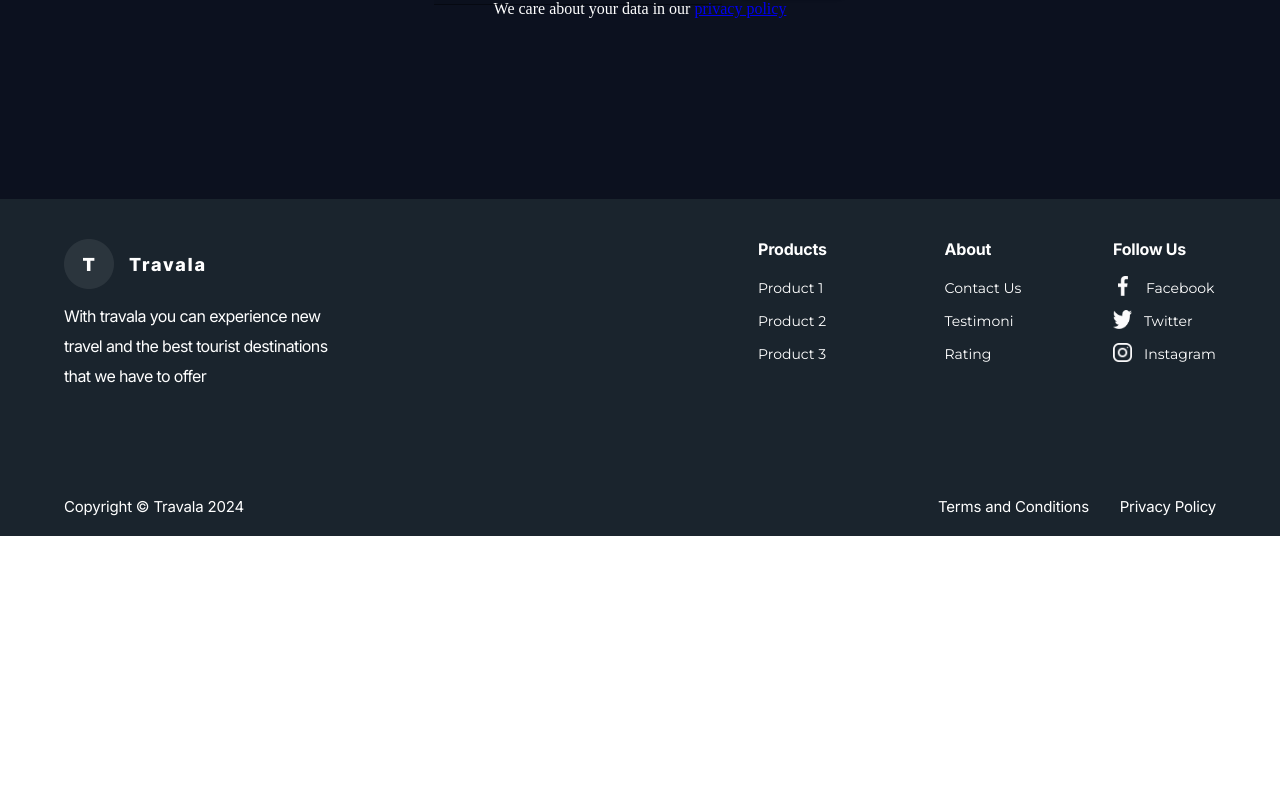
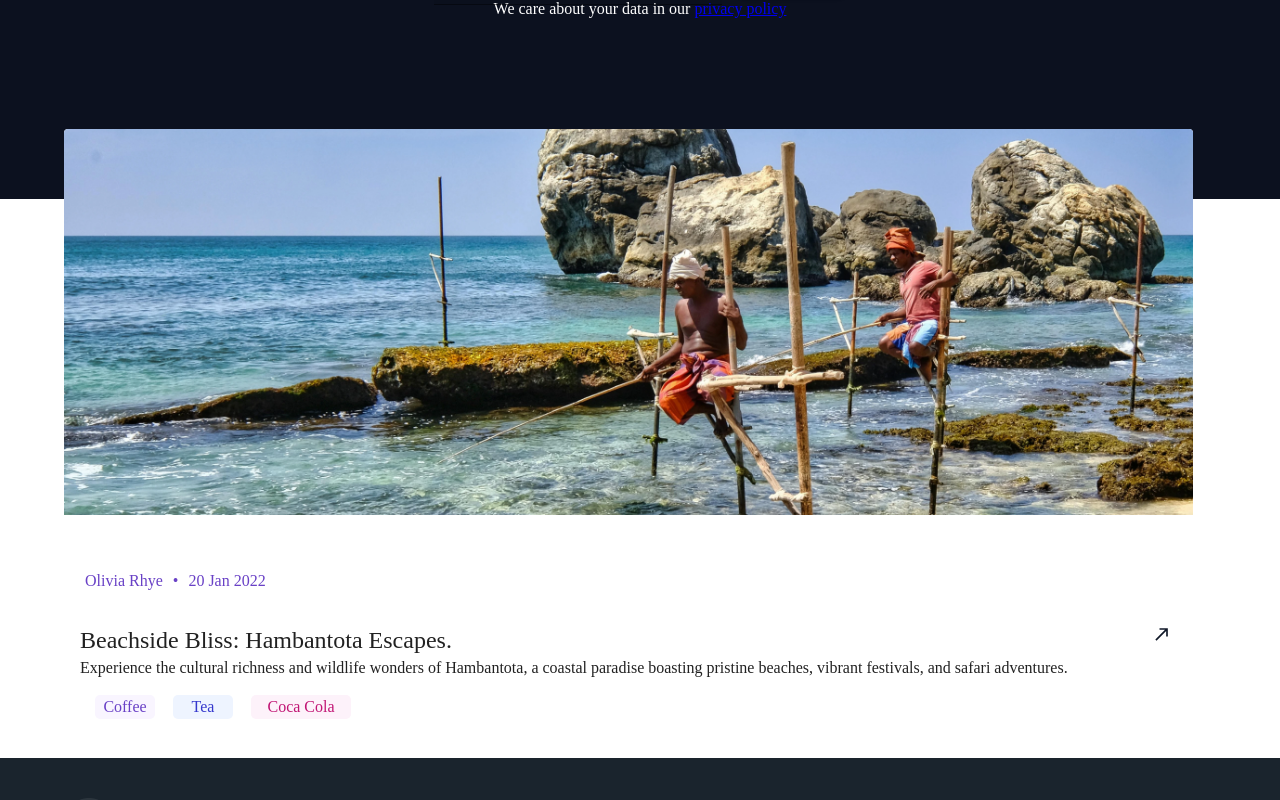
Before and after one commit to Software-Lifecycle-Consultants/slc-open-hms, a Next.js app: page /blog in a window 1280 px wide. Shown: the part 316-1116 px from the top of the page. Before the commit the page ends 852 px from the top, so only its background shows below. Built offline with nearby package versions, Linux system fonts and the light colour scheme.

Commit message:
Implement the image card in blog page

```diff
--- a/app/blog/page.tsx
+++ b/app/blog/page.tsx
@@ -1,9 +1,11 @@
 "use client";
 import { Box, Container } from "@mui/material";
 import Banner from "@/components/blogPage/Banner1"
+import BlogCard from "@/components/blogPage/blogcard";
 
 export default function blog(){
     return (
+      <>
         <Box
         sx={{
           backgroundColor: "#0C111F",
@@ -15,6 +17,19 @@ export default function blog(){
         <Container>
           <Banner />
         </Container>
+        </Box>
+        <Box
+        sx={{marginTop:"-80px"}}>
+        <Container>
+          <BlogCard
+            image= {"/images/blogPage/hambanthota.webp"}
+            user= {"user"}
+            date= {"2000-2-2"}
+            title={"test title"}
+            description= {"string"}
+            tag= {"tag"} />
+        </Container>
       </Box>
+      </>
       );
 }
--- /dev/null
+++ b/components/blogPage/blogcard.tsx
@@ -0,0 +1,142 @@
+"use client";
+import React from "react";
+import Image from "next/image";
+import {
+  Box,
+  Card,
+  CardContent,
+  Typography,
+} from "@mui/material";
+import { useRouter } from "next/navigation";
+import NorthEastIcon from '@mui/icons-material/NorthEast';
+
+interface BlogCardProps {
+  image: string;
+  user: string;
+  date: string;
+  title: string;
+  description: string;
+  tag: string;
+}
+export const ulstyles={
+  margin: "10px",
+  padding: "0px",
+  listStyle: "none",
+  display: "flex",
+  flexWrap: "wrap",
+  gap: "8px",
+}
+export const listyles={
+  background: "#cce5ff",
+  color: "darkblue",
+  margin: "5px",
+  borderRadius: "5px",
+}
+
+
+
+
+const BlogCard: React.FC<BlogCardProps> = ({ image, user, date, title, description, tag }) => {
+  const router = useRouter();
+
+
+
+  return (
+    <>
+      <Card
+        elevation={0}
+        sx={{
+            marginTop:"10px",
+          borderColor: "var(--light-separators-colors-secondary, #E1E1E1)",
+          maxWidth: "98%",
+          height: "auto",
+        }}
+      >
+        <Box
+          style={{
+            position: "relative",
+            maxWidth: "1216px",
+            margin: "0 auto",
+          }}
+        >
+          <Image
+            src={image}
+            alt="test"
+            width={1000}
+            height={310}
+            style={{
+              width: "100%",
+              height: "auto",
+              flexShrink: 0,
+            }}
+          />
+        </Box>
+        <CardContent>
+          <Box sx={{ paddingTop: "10px", marginBottom: "10%", display:"flex" }}>
+          <ul style={{
+            padding: "0px",
+            listStyle: "none",
+            display: "flex",
+            }} >
+                <li style={{color: "#6941C6",
+                margin: "5px",}}>
+                Olivia Rhye
+                </li>
+                <li style={{color: "#6941C6",
+                margin: "5px",}}>
+                •
+                </li>
+                <li style={{color: "#6941C6",
+                margin: "5px",
+                }}>
+                20 Jan 2022
+                </li>
+              </ul>
+
+            </Box>
+            <Box sx={{ display: "flex", marginTop:"-100px" }}>
+            <div>
+            <Typography variant="h5"> Beachside Bliss: Hambantota Escapes. </Typography>
+            </div>
+            <div>
+            <NorthEastIcon sx={{ color: "#101828", marginLeft: "700px", fontSize:"20px" }} />
+            </div>
+            </Box>
+            <Box>Experience the cultural richness and wildlife wonders of Hambantota, a coastal paradise boasting pristine beaches, vibrant festivals, and safari adventures. </Box>
+            <Box sx={{ display: "flex" }}>
+              <Box sx={{display: "flex"}}>
+              <ul style={ulstyles} >
+                <li style={{background: "#F9F5FF",
+                color: "#6941C6",
+                margin: "5px",
+                borderRadius: "5px",
+                textAlign:"center",
+                width:"60px"}}>
+                Coffee
+                </li>
+                <li style={{background: "#EEF4FF",
+                color: "#3538CD",
+                margin: "5px",
+                borderRadius: "5px",
+                textAlign:"center",
+                width:"60px"}}>
+                Tea
+                </li>
+                <li style={{background: "#FDF2FA",
+                color: "#C11574",
+                margin: "5px",
+                borderRadius: "5px",
+                textAlign:"center",
+                width:"100px"}}>
+                Coca Cola
+                </li>
+              </ul>
+                </Box>
+              </Box>
+        </CardContent>
+      </Card>
+    </>
+  );
+};
+
+export default BlogCard;
```
Also changed, not shown: components/blogPage/styles.js (deleted, +0 -77 lines), public/images/blogPage/hambanthota.webp (added).
